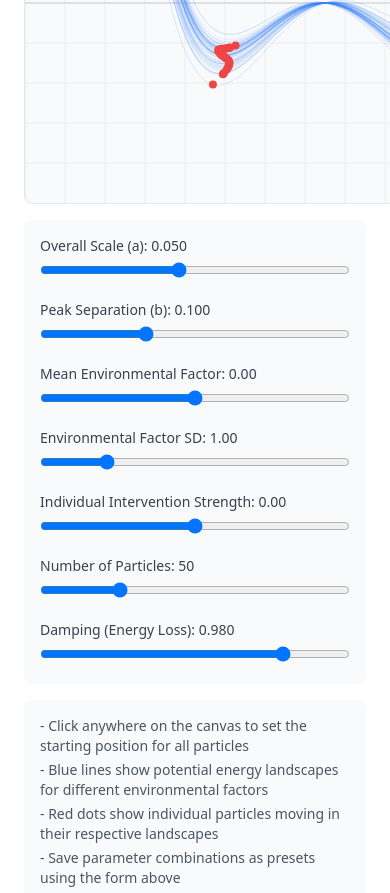
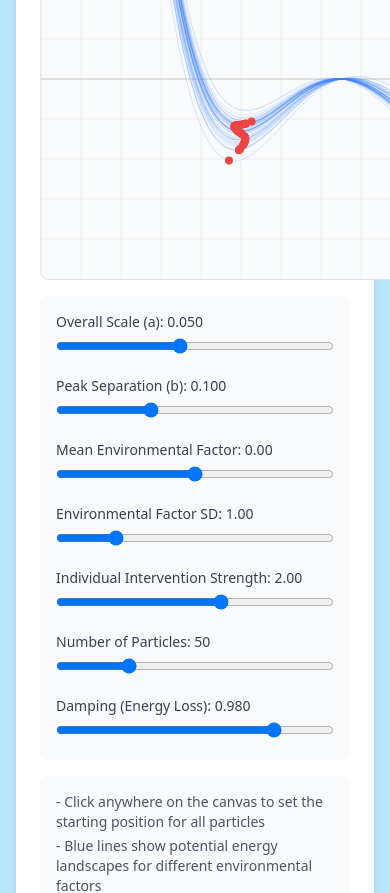
Before and after one commit to DavidNTompkins/personal_pirate_website, a Next.js app: page /macro-simulation in a window 390 px wide. Shown: the part 606-1499 px from the top of the page. Built offline with nearby package versions, Linux system fonts and the light colour scheme.

Commit message:
aesthetic upgrades and mobile sizing fix

```diff
--- a/src/components/PopulationModel.js
+++ b/src/components/PopulationModel.js
@@ -9,7 +9,7 @@ const PopulationModel = () => {
         b: 0.1,
         meanSystemicIntervention: 0,
         sdSystemicIntervention: 1,
-        individualBoost: 0,
+        individualBoost: 2,
         running: true,
         damping: 0.98,
         numParticles: 50,
@@ -323,7 +323,7 @@ const PopulationModel = () => {
     };
 
     return (
-        <div className="max-w-4xl mx-auto p-6 bg-white rounded-lg shadow-lg">
+        <div className="w-full max-w-4xl mx-auto p-6 bg-white rounded-lg shadow-lg">
             <div className="mb-4 space-y-2">
                 <div className="flex space-x-2 mb-4">
                     <button
--- a/src/pages/macro-simulation.js
+++ b/src/pages/macro-simulation.js
@@ -1,14 +1,32 @@
 import PopulationModel from '../components/PopulationModel'
+import Head from 'next/head'
+import Link from 'next/link'
 
 export default function InterventionPage() {
   return (
-    <main className="min-h-screen py-8 bg-gray-50">
-      <div className="container mx-auto">
+    <>
+      <Head>
+        <title>Population Intervention Model</title>
+        <meta name="description" content="Dynamic Modeling of Interventions" />
+      </Head>
+
+      <main className="min-h-screen py-8 bg-sky-200">
+        <div className="container mx-auto px-4">
+          <div className="mb-6">
+            <Link
+              href="/"
+              className="inline-flex items-center px-4 py-2 bg-gray-100 text-gray-700 rounded-lg hover:bg-gray-200 transition-colors shadow-sm"
+            >
+              <img src="/favicon.ico" alt="Home" className="w-4 h-4 mr-2" /> Back to Home
+              </Link>
+          </div>
+
           <h1 className="text-3xl text-gray-700 font-bold mb-6 text-center">
             Population Intervention Model
           </h1>
           <PopulationModel />
         </div>
       </main>
+    </>
   )
 }
```
Lines whose indentation alone changed are shown as unchanged.
